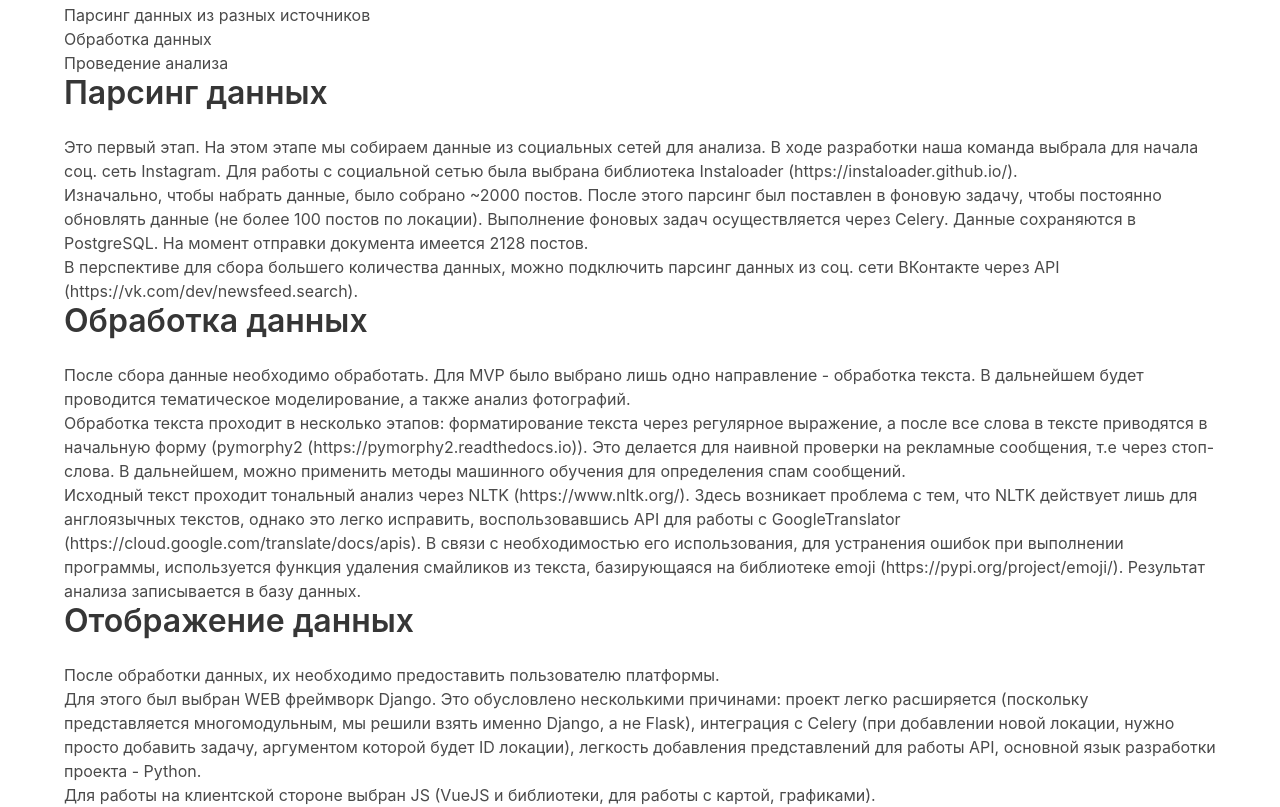
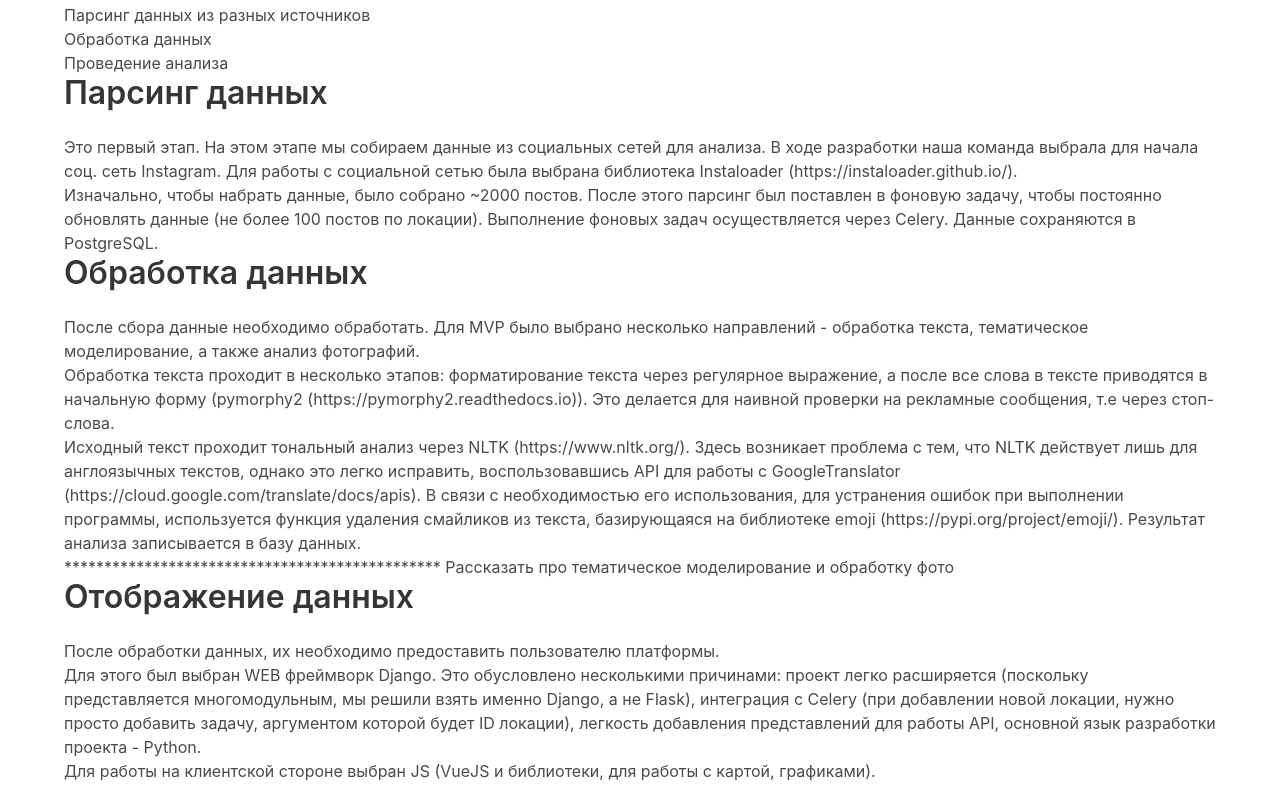
Before and after one commit to CityISO/BulmaSite, a plain HTML site: page index.html in a window 1280 px wide. Shown: the part 965-1772 px from the top of the page. After the commit the page ends 1748 px from the top, so only its background shows below. Drawn offline with Linux system fonts and the light colour scheme.

Commit message:
MainText

```diff
--- a/index.html
+++ b/index.html
@@ -60,13 +60,13 @@
 		<li>Проведение анализа</li>
     <h1 class="title">Парсинг данных</h1>
     <p>Это первый этап. На этом этапе мы собираем данные из социальных сетей для анализа. В ходе разработки наша команда выбрала для начала соц. сеть Instagram. Для работы с социальной сетью была выбрана библиотека Instaloader (https://instaloader.github.io/). </p>
-    <p>Изначально, чтобы набрать данные, было собрано ~2000 постов. После этого парсинг был поставлен в фоновую задачу, чтобы постоянно обновлять данные (не более 100 постов по локации). Выполнение фоновых задач осуществляется через Celery. Данные сохраняются в PostgreSQL. На момент отправки документа имеется 2128 постов.</p>
-    <p>В перспективе для сбора большего количества данных, можно подключить парсинг данных из соц. сети ВКонтакте через API (https://vk.com/dev/newsfeed.search).</p>
+    <p>Изначально, чтобы набрать данные, было собрано ~2000 постов. После этого парсинг был поставлен в фоновую задачу, чтобы постоянно обновлять данные (не более 100 постов по локации). Выполнение фоновых задач осуществляется через Celery. Данные сохраняются в PostgreSQL.</p>
 
     <h1 class="title">Обработка данных</h1>
-    <p>После сбора данные необходимо обработать. Для MVP было выбрано лишь одно направление - обработка текста. В дальнейшем будет проводится тематическое моделирование, а также анализ фотографий. </p>
-    <p>Обработка текста проходит в несколько этапов: форматирование текста через регулярное выражение, а после все слова в тексте приводятся в начальную форму (pymorphy2 (https://pymorphy2.readthedocs.io)). Это делается для наивной проверки на рекламные сообщения, т.е через стоп-слова. В дальнейшем, можно применить методы машинного обучения для определения спам сообщений. </p>
+    <p>После сбора данные необходимо обработать. Для MVP было выбрано несколько направлений - обработка текста, тематическое моделирование, а также анализ фотографий. </p>
+    <p>Обработка текста проходит в несколько этапов: форматирование текста через регулярное выражение, а после все слова в тексте приводятся в начальную форму (pymorphy2 (https://pymorphy2.readthedocs.io)). Это делается для наивной проверки на рекламные сообщения, т.е через стоп-слова.</p>
     <p>Исходный текст проходит тональный анализ через NLTK (https://www.nltk.org/). Здесь возникает проблема с тем, что NLTK действует лишь для англоязычных текстов, однако это легко исправить, воспользовавшись API для работы с GoogleTranslator (https://cloud.google.com/translate/docs/apis). В связи с необходимостью его использования, для устранения ошибок при выполнении программы, используется функция удаления смайликов из текста, базирующаяся на библиотеке emoji (https://pypi.org/project/emoji/). Результат анализа записывается в базу данных.</p>
+    <p>*********************************************** Рассказать про тематическое моделирование и обработку фото</p>
 
     <h1 class="title">Отображение данных</h1>
     <p>После обработки данных, их необходимо предоставить пользователю платформы. </p>
```
